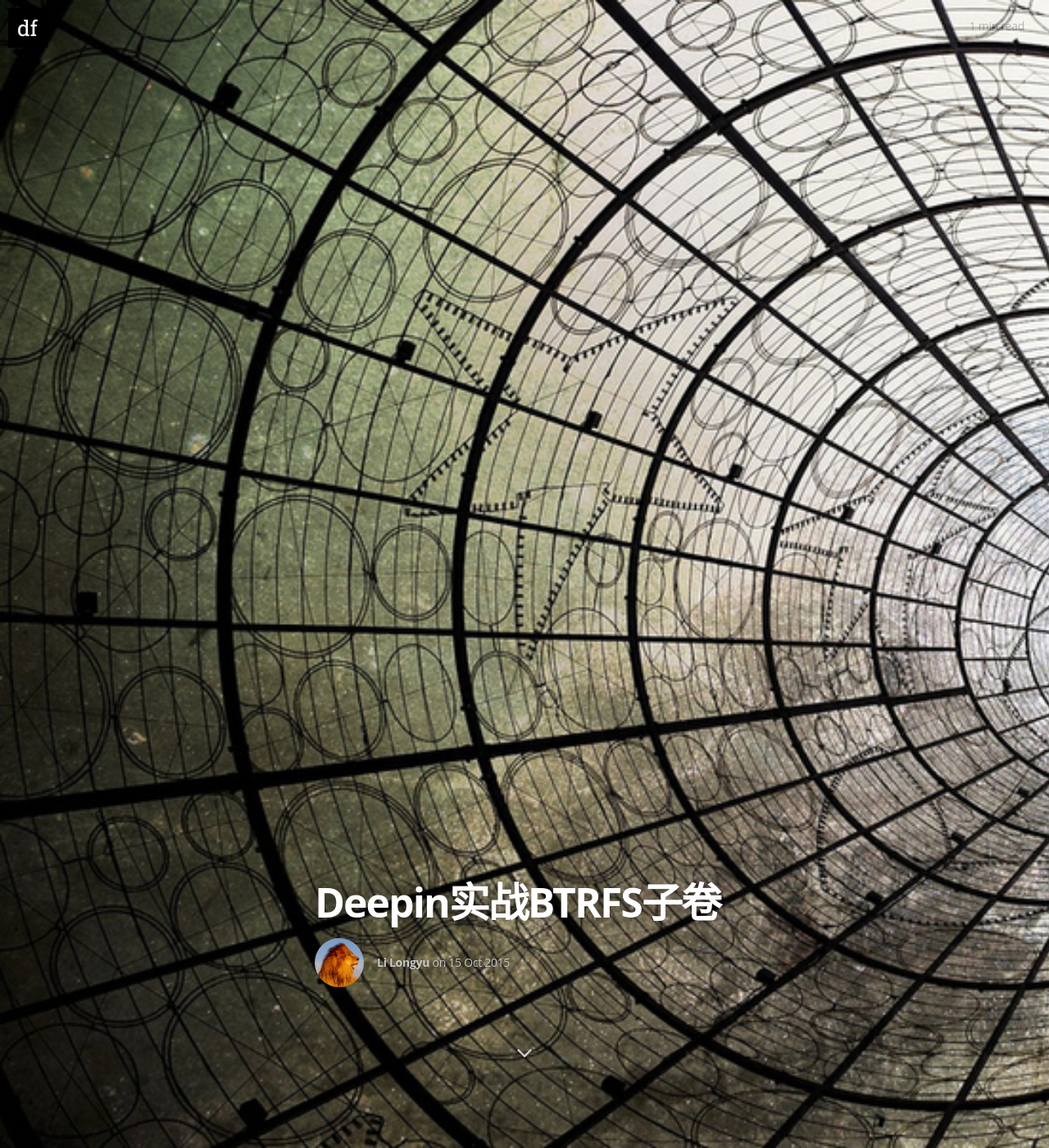
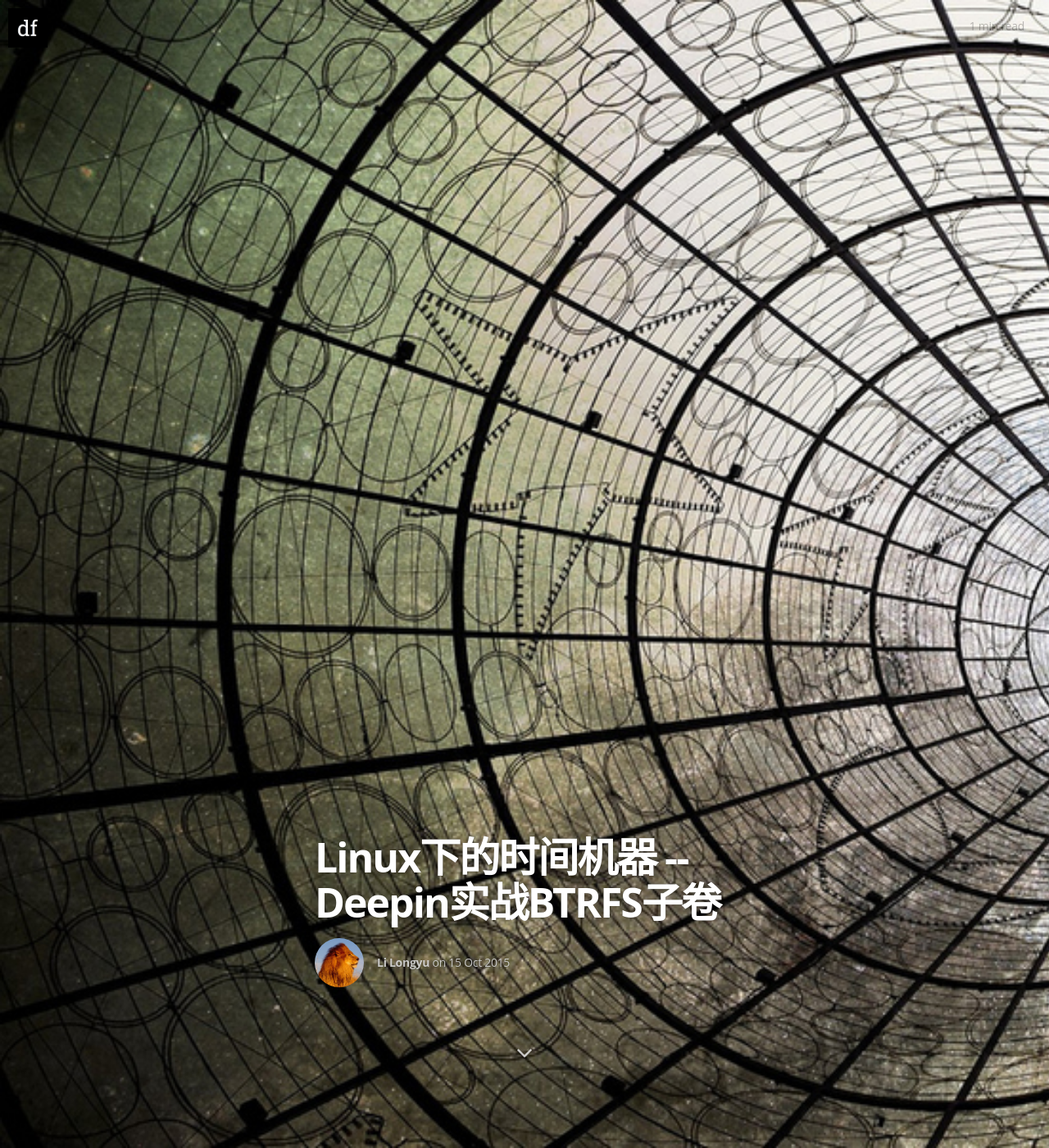
Before and after one commit to leaeasy/leaeasy.github.io, a Jekyll site: the page built from _posts/2015-10-15-deepin-install-to-btrfs-subvolume.markdown, in a window 1280 px wide and 1400 px high. Shown: the whole window at 82% size. Built offline with Jekyll 4.4.1, drawn with Linux system fonts in a browser that asks for light colours; nearby versions of some CDN libraries; Markdown is read by kramdown in place of the engine named in the settings.

Commit message:
add btrfs deepin

```diff
--- a/_posts/2015-10-15-deepin-install-to-btrfs-subvolume.markdown
+++ b/_posts/2015-10-15-deepin-install-to-btrfs-subvolume.markdown
@@ -1,14 +1,14 @@
 ---
 layout: post
-title:  "Deepin实战BTRFS子卷"
+title:  "Linux下的时间机器 -- Deepin实战BTRFS子卷"
 date:   2015-10-15 10:41:01
 categories: deepin system
 tags: deepin
 image: /assets/article_images/2015-10-15-btrfs-time-machine/header.jpg
 ---
+基于btrfs的子卷等特性，我们可以轻松实现系统快速恢复、类似与OSX的时间机器等有趣实用的功能。
+
 Btrfs 被称为是下一代 Linux 文件系统,目前btrfs已集成入内核开发主线。
-
-基于btrfs的子卷等特性，我们可以轻松实现系统快速恢复、类似与OSX的时间机器等有趣实用的功能。
 
 本教程将针对btrfs字卷及压缩进行一些系统功能实现。
 
```
